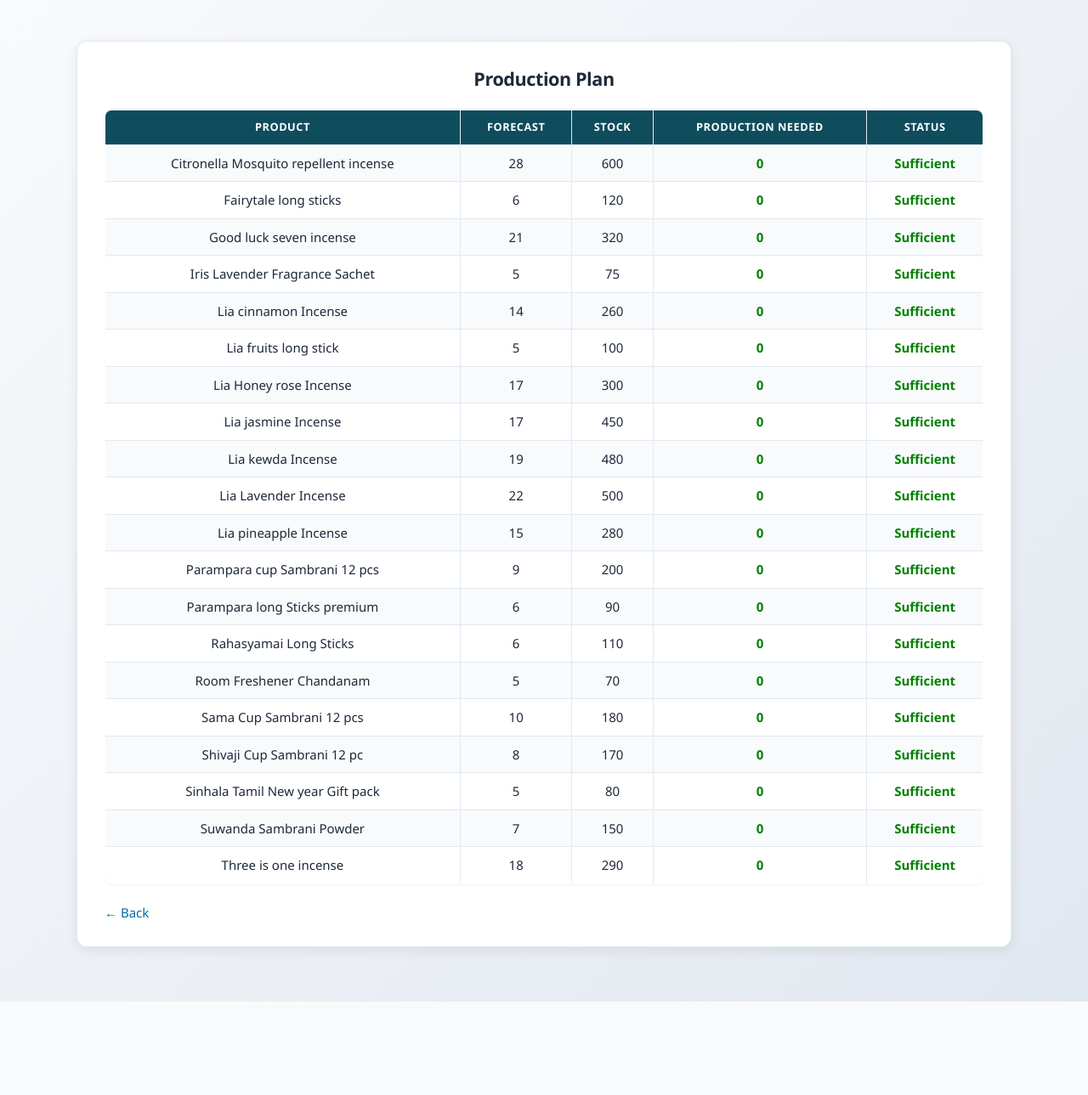
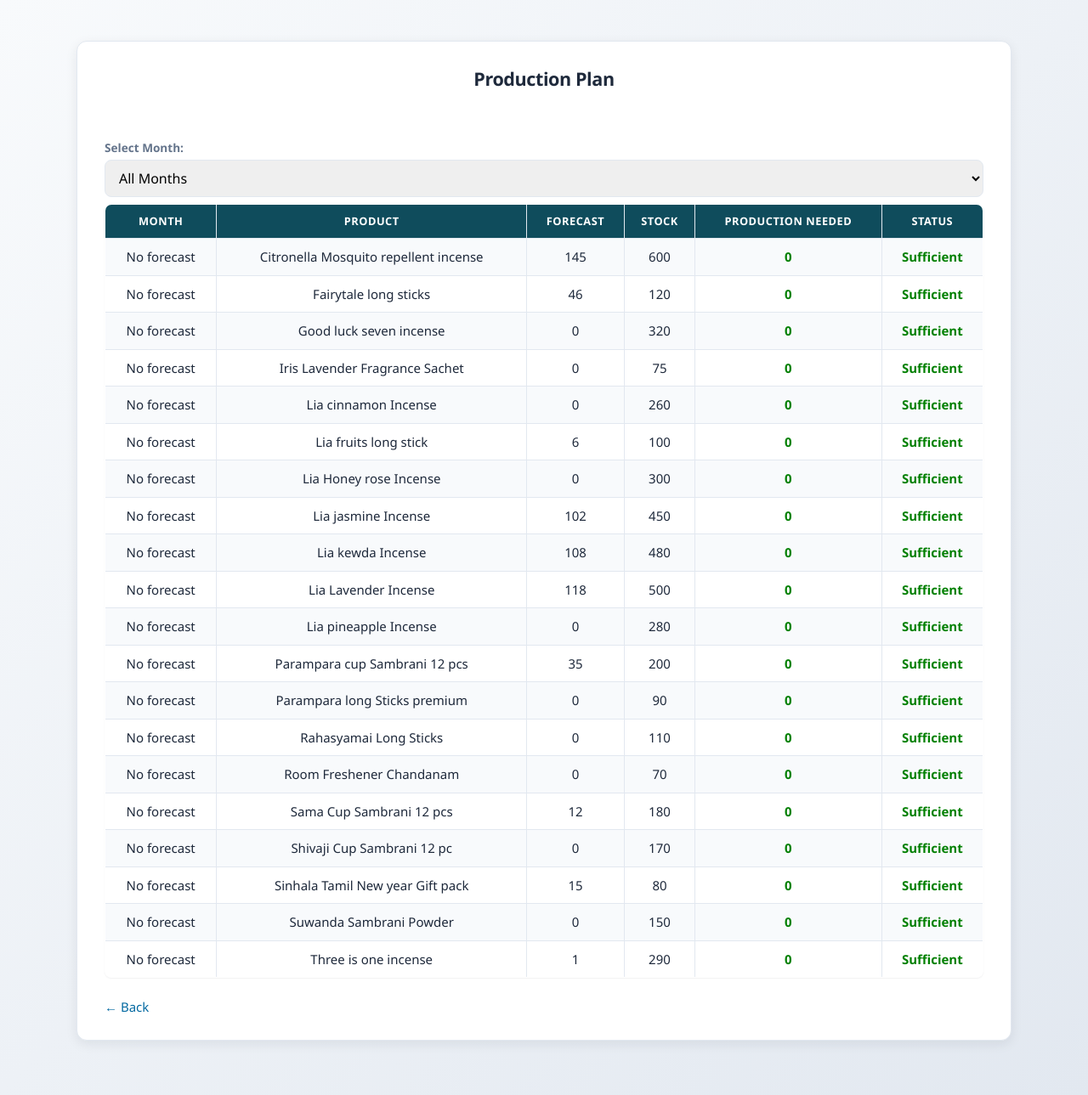
Before and after one commit to madu96-coder/Sales_forecast_system, a PHP site: page /production_plan.php in a window 1280 px wide. Shown: the whole page at 85% size. Before the commit the page ends 1179 px from the top, so only its background shows below. Run offline with PHP 8.4, Linux system fonts and the light colour scheme; a user stored in the database is signed in; data comes from the database, SQL or seed files in the repository.

Commit message:
Updated files

```diff
--- a/production_plan.php
+++ b/production_plan.php
@@ -6,6 +6,45 @@ include 'includes/config.php';
 // ROLE CONTROL
 // ================================
 checkRole(['admin', 'product_manager']);
+
+// ================================
+// FETCH MONTHS FOR DROPDOWN
+// ================================
+$months = mysqli_query($conn, "
+SELECT DISTINCT forecast_month
+FROM forecast
+ORDER BY STR_TO_DATE(forecast_month, '%M %Y')
+");
+
+// ================================
+// MONTH FILTER LOGIC
+// ================================
+$monthFilter = "";
+
+if (!empty($_GET['month'])) {
+    $month = mysqli_real_escape_string($conn, $_GET['month']);
+    $monthFilter = "AND f.forecast_month = '$month'";
+}
+
+// ================================
+// PREVIOUS MONTH CALCULATION
+// ================================
+$prevMonthSQL = "";
+
+if (!empty($_GET['month'])) {
+
+    $selectedMonth = $_GET['month']; // e.g. March 2026
+
+    // Convert "March 2026" → date
+    $dateObj = DateTime::createFromFormat('F Y', $selectedMonth);
+
+    if ($dateObj) {
+        $dateObj->modify('-1 month'); // go to previous month
+        $prevMonth = $dateObj->format('Y-m'); // 2026-02
+
+        $prevMonthSQL = "AND DATE_FORMAT(s.sales_date, '%Y-%m') = '$prevMonth'";
+    }
+}
 
 /*
 |
@@ -19,15 +58,10 @@ $query = mysqli_query($conn, "
 SELECT
     p.product_id,
     p.product_name,
+    '" . ($_GET['month'] ?? 'No forecast') . "' AS forecast_month,
 
-    -- TOTAL FORECAST (SAFE)
-    (
-        SELECT IFNULL(SUM(f.forecast_value), 0)
-        FROM forecast f
-        WHERE f.product_id = p.product_id
-    ) AS forecast,
+    IFNULL(SUM(s.quantity), 0) AS forecast,
 
-    -- CURRENT STOCK (SAFE)
     (
         SELECT IFNULL(SUM(i.stock_quantity), 0)
         FROM inventory i
@@ -35,8 +69,12 @@ SELECT
     ) AS stock
 
 FROM product p
-WHERE p.status = 'active'
-ORDER BY p.product_name ASC
+LEFT JOIN sales s ON s.product_id = p.product_id
+
+WHERE p.status = 'active' $prevMonthSQL
+
+GROUP BY p.product_id, p.product_name
+ORDER BY p.product_name
 ");
 ?>
 
@@ -69,9 +107,30 @@ ORDER BY p.product_name ASC
 <div class="login-box">
 
 <h2>Production Plan</h2>
+<br>
+<form method="GET">
+    <label>Select Month:</label>
+    <select name="month" onchange="this.form.submit()">
+        <option value="">All Months</option>
+
+        <?php
+        // loop through months and display in dropdown
+        while($m = mysqli_fetch_assoc($months)) {
+            $value = $m['forecast_month'];
+            $selected = (isset($_GET['month']) && $_GET['month'] == $value) ? 'selected' : '';
+
+
+        ?>
+        <option value="<?= htmlspecialchars($value); ?>" <?= $selected; ?>>
+            <?= htmlspecialchars($value); ?>
+        </option>
+        <?php } ?>
+    </select>
+</form>
 
 <table border="1" width="100%">
 <tr>
+    <th>Month</th>
     <th>Product</th>
     <th>Forecast</th>
     <th>Stock</th>
@@ -92,19 +151,21 @@ ORDER BY p.product_name ASC
     // ================================
     // STATUS LOGIC
     // ================================
-    if($needed == 0){
+    if($forecast == 0 && $stock == 0){
+        $status = "No stock & No Forecast";
+        $class = "status-danger";
+    }
+    elseif($needed == 0){
         $status = "Sufficient";
         $class = "status-ok";
-    } elseif($needed <= 20){
+    } else{
         $status = "Low Production Needed";
         $class = "status-warning";
-    } else {
-        $status = "High Production Needed";
-        $class = "status-danger";
     }
 ?>
 
 <tr>
+    <td><?= htmlspecialchars($row['forecast_month']??'No forecast'); ?></td>
     <td><?= htmlspecialchars($row['product_name']); ?></td>
 
     <td><?= $forecast; ?></td>
--- a/view_inventory.php
+++ b/view_inventory.php
@@ -76,7 +76,7 @@ ORDER BY p.product_name ASC
         if($stock == 0){
             echo "<span class='out'>Out (0)</span>";
         }
-        elseif($stock <= 10){
+        elseif($stock <= 20){
             echo "<span class='low'>Low ($stock)</span>";
         }
         elseif($stock <= 30){
```
